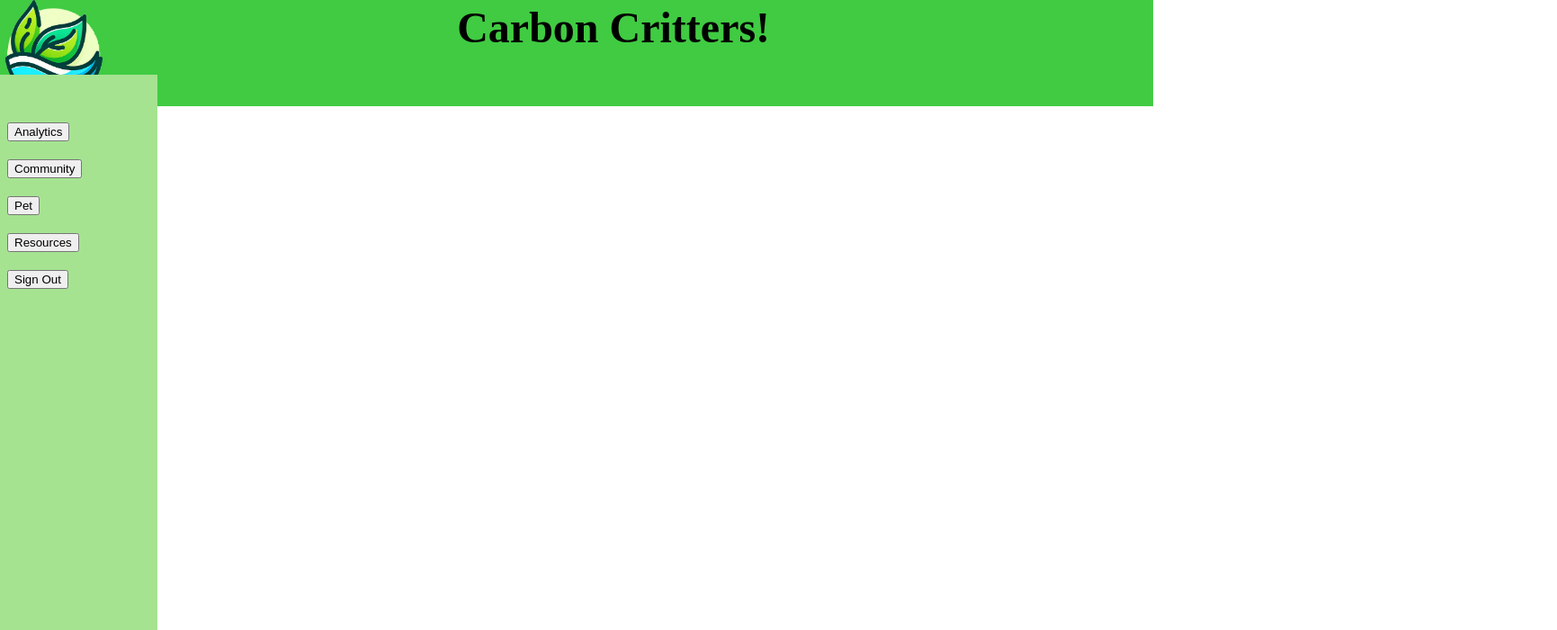
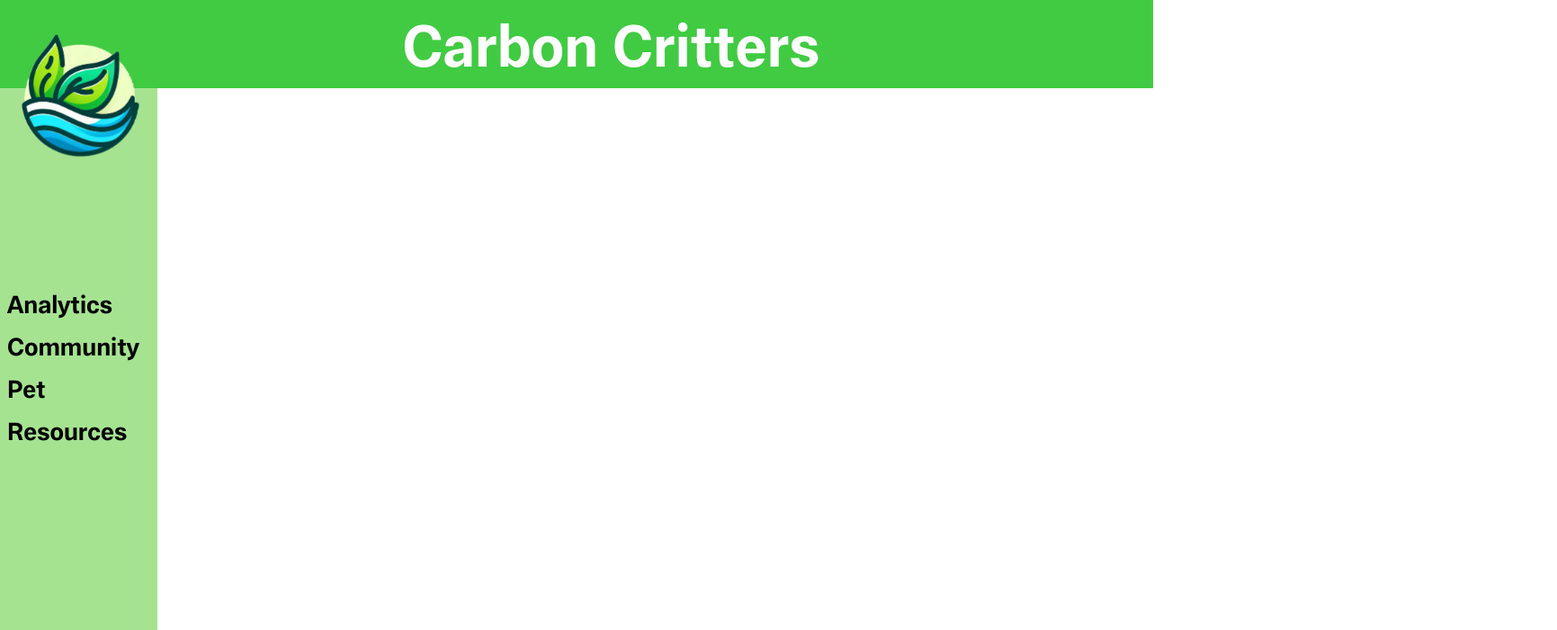
Before and after one commit to mhn098/carbon-critter, an Angular app in the folder frontend/: page /cc/analytics in a window 1280 px wide. Shown: the top 700 px of the page at 90% size, 1731 px wide, since content can reach past the window. Built offline with nearby package versions, Linux system fonts and the light colour scheme.

Commit message:
top/side bar is basically done, it's in the analyitics page.

```diff
--- a/frontend/src/app/app.component.html
+++ b/frontend/src/app/app.component.html
@@ -324,9 +324,9 @@
   </div>
 </main> -->
 
-<p>
+<!--<p>
   test!!!
-</p>
+</p>-->
 
 
 <!-- * * * * * * * * * * * * * * * * * * * * * * * * * * * * * * * * -->
--- a/frontend/src/app/cc/analytics/analytics.component.css
+++ b/frontend/src/app/cc/analytics/analytics.component.css
@@ -1,3 +1,8 @@
+@font-face{
+  src: url(/../../assets/cabrion.ttf);
+  font-family: cabrion;
+}
+
 .nav-bar{
     background-color: #40cb42;
     height: 125px;
@@ -6,40 +11,58 @@
     top:-25px;
 }
 
-.gloria-hallelujah-regular {
-    font-family: "Gloria Hallelujah", cursive;
-    font-weight: 400;
-    font-style: normal;
-  }
-
 .logo{
-    height: 100%;
     float: left;
-    /* max-height: 100%; */
-    margin-right: auto;
+    overflow: visible;
+    position: fixed;
+    top:30px;
+    left:15px;
+    width: 150px;
+    height: 150px;
 }
 
 .header{
-    font-family: "Gloria Hallelujah";
-    font-size:3em;
+    font-family: cabrion, Helvetica;
+    font-size:4em;
     margin: auto;
     position: relative;
-    top:10px;
-    left: 30%;
+    top: 45px;
+    left: 35%;
+    color:white;
 }
 
 .sidebar {
     height: 100%;
     width: 175px;
     position: fixed;
-    margin-top: -50px;
+    margin-top: 0px;
     top: 92.5;
     left: 0;
     background-color: #a5e391;
     padding-top: 20px;
     color:black;
-    font-family:"Gloria Hallelujah";
+    font-family:cabrion;
     font-size:1.3em;
+
+    display: flex;
+    justify-content: flex-start;
+    align-items: center;
+  }
+
+
+  .hoverable{
+    font-size:1.3em;
+    font-family:cabrion;
+    border-radius: 20px;
+    margin-left: -30px;
+    padding: 6px;
+    padding-left: 30px;
+  }
+
+  .hoverable:hover {
+    background-color: #ffffff;
+    padding: 10;
+    border-radius: 20px;
   }
 
   .sidebar ul {
@@ -56,13 +79,8 @@
     text-decoration: none;
   }
 
-  .sidebar ul li a:hover {
-    background-color: #d4d4d4;
-    padding: 10;
-    border-radius: 20px;
-  }
-
-  .content {
-    margin-left: 250px;
-    padding: 20px;
-  }
+.signsOut{
+  position:fixed;
+  bottom:50px;
+  left:20px;
+}
--- a/frontend/src/app/cc/analytics/analytics.component.html
+++ b/frontend/src/app/cc/analytics/analytics.component.html
@@ -1,25 +1,13 @@
-<!-- <head>
-    <meta charset="UTF-8">
-    <meta name="viewport" content="width=device-width, initial-scale=1.0"> ???
-    <title>Carbon Critter</title>
-    <link rel="icon" type="img/png" href="../../assets/images/favicon.png">
-    <link rel="preconnect" href="https://fonts.googleapis.com">
-    <link rel="preconnect" href="https://fonts.gstatic.com" crossorigin>
-    <link href="https://fonts.googleapis.com/css2?family=Gloria+Hallelujah&display=swap" rel="stylesheet">
-    <link rel="stylesheet" href="analytics.component.css">
-</head> -->
-<!-- <body> -->
-    <div class="nav-bar">
-        <img src="assets/images/favicon.png" class="logo">
-        <h1 class="header">Carbon Critters!</h1>
-    </div>
-  <div class="sidebar">
-    <ul>
-      <li><button type="button" class="hoverable" (click)="this.goAnalytics()">Analytics</button></li>
-      <li><button type="button" class="hoverable" (click)="this.goCommunity()">Community</button></li>
-      <li><button type="button" class="hoverable" (click)="this.goPet()">Pet</button></li>
-      <li><button type="button" class="hoverable" (click)="this.goResources()">Resources</button></li>
-      <li><button type="button" class="hoverable" (click)="this.goSignOut()">Sign Out</button></li>
-    </ul>
-  </div>
-<!-- </body> -->
+<div class="sidebar">
+  <ul>
+    <li><a type="button" class="hoverable" (click)="this.goAnalytics()">Analytics</a></li>
+    <li><a type="button" class="hoverable" (click)="this.goCommunity()">Community</a></li>
+    <li><a type="button" class="hoverable" (click)="this.goPet()">Pet</a></li>
+    <li><a type="button" class="hoverable" (click)="this.goResources()">Resources</a></li>
+    <li><a type="button" class="hoverable signsOut" (click)="this.goSignOut()">Sign Out</a></li>
+  </ul>
+</div>
+<div class="nav-bar">
+    <img src="assets/images/favicon.png" class="logo">
+    <h1 class="header">Carbon Critters</h1>
+</div>
--- a/frontend/src/index.html
+++ b/frontend/src/index.html
@@ -2,10 +2,10 @@
 <html lang="en">
 <head>
   <meta charset="utf-8">
-  <title>App</title>
+  <title>Carbon Critters</title>
   <base href="/">
   <meta name="viewport" content="width=device-width, initial-scale=1">
-  <link rel="icon" type="image/x-icon" href="favicon.ico">
+  <link rel="icon" type="image/png" href="assets/images/favicon.png">
 </head>
 <body>
   <app-root></app-root>
```
Also changed, not shown: frontend/src/app/cc/sign-up/sign-up.component.html (+0 -35 lines), frontend/src/assets/cabrion.ttf (added).
